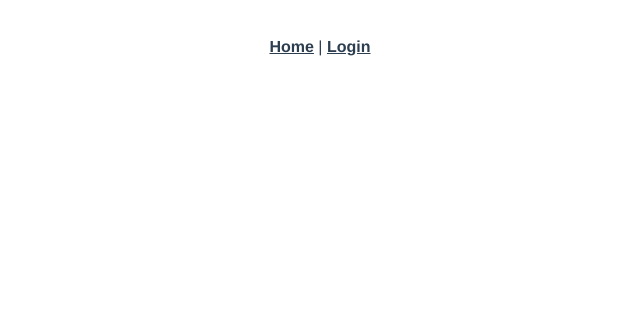
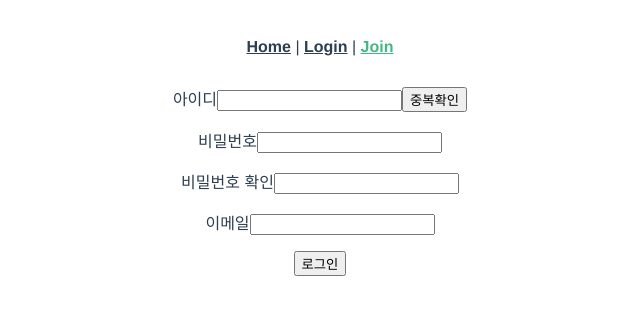
Before and after one commit to Tareun3406/SpringVue, a Vue app in the folder frontend/: page /join in a window 1280 px wide. Shown: the top 314 px of the page, without its empty margins (320-960 px from the left). Built offline with nearby package versions, Linux system fonts and the light colour scheme; no server answers.

Commit message:
feat : login in frontend

```diff
--- a/frontend/src/App.vue
+++ b/frontend/src/App.vue
@@ -2,7 +2,10 @@
   <div id="app">
     <nav>
       <router-link to="/">Home</router-link> |
-      <router-link to="/login" v-bind:hidden="GET_IS_LOGGED_IN">Login</router-link>
+      <span v-bind:hidden="GET_IS_LOGGED_IN">
+        <router-link to="/login">Login</router-link> |
+        <router-link to="/join">Join</router-link>
+      </span>
       <a href="#" v-on:click="logout" v-bind:hidden="!GET_IS_LOGGED_IN">Logout</a>
 
     </nav>
--- /dev/null
+++ b/frontend/src/components/join/EmailInput.vue
@@ -0,0 +1,33 @@
+<template>
+  <div>
+    <p>
+      <span>이메일</span>
+      <input type="email" name="email" v-model="localEmail">
+    </p>
+  </div>
+</template>
+
+<script>
+import {mapMutations} from "vuex";
+
+export default {
+  name: "emailInput",
+  data() {
+    return {
+      localEmail: "",
+    }
+  },
+  watch : {
+    localEmail(value) {
+      this.updateEmail(value);
+    }
+  },
+  methods: {
+    ...mapMutations('joinForm', ["updateEmail"])
+  }
+}
+</script>
+
+<style>
+
+</style>
--- /dev/null
+++ b/frontend/src/components/join/JoinForm.vue
@@ -0,0 +1,31 @@
+<template>
+  <form @submit="doJoinOnSubmit">
+    <username-input></username-input>
+    <password-input></password-input>
+    <email-input></email-input>
+    <button>로그인</button>
+  </form>
+</template>
+
+<script>
+import UsernameInput from "@/components/join/UsernameInput.vue";
+import PasswordInput from "@/components/join/PasswordInput.vue";
+import EmailInput from "@/components/join/EmailInput.vue";
+import {mapActions} from "vuex";
+
+export default {
+  name: "JoinForm",
+  components: {
+    UsernameInput,
+    PasswordInput,
+    EmailInput
+  },
+  methods: {
+    ...mapActions("joinForm",["doJoinOnSubmit"])
+  }
+}
+</script>
+
+<style scoped>
+
+</style>
--- /dev/null
+++ b/frontend/src/components/join/PasswordInput.vue
@@ -0,0 +1,45 @@
+<template>
+  <div>
+    <p>
+      <span>비밀번호</span>
+      <input type="password" name="password" v-model="localPassword">
+    </p>
+    <p>
+      <span>비밀번호 확인</span>
+      <input type="password" name="pwCheck" v-model="localPwCheck">
+    </p>
+    <p :hidden="getIsSamePw">비밀번호와 같지 않습니다.</p>
+  </div>
+</template>
+
+<script>
+import {mapGetters, mapMutations} from "vuex";
+
+export default {
+  name: "passwordInput",
+  data() {
+    return {
+      localPassword : "",
+      localPwCheck : "",
+    }
+  },
+  computed: {
+    ...mapGetters("joinForm",["getIsSamePw"]),
+  },
+  watch: {
+    localPassword(value) {
+      this.updatePassword(value);
+    },
+    localPwCheck(value) {
+      this.updatePwCheck(value);
+    }
+  },
+  methods: {
+    ...mapMutations("joinForm", ["updatePassword", "updatePwCheck"])
+  }
+}
+</script>
+
+<style scoped>
+
+</style>
--- /dev/null
+++ b/frontend/src/components/join/UsernameInput.vue
@@ -0,0 +1,41 @@
+<template>
+  <div>
+    <span>아이디</span>
+    <input type="text" name="username" v-model="localUsername">
+    <button type="button" @click="duplicateCheck">중복확인</button>
+    <p>
+      <span v-bind:hidden="!isDuplicatedUsername">중복 아이디입니다.</span>
+      <span v-bind:hidden="isDuplicatedUsername">사용 가능한 아이디입니다.</span>
+    </p>
+  </div>
+</template>
+
+<script>
+import {mapActions, mapMutations, mapState} from "vuex";
+
+export default {
+  name: 'usernameInput',
+  data() {
+    return {
+      localUsername: ''
+    }
+  },
+  computed: {
+    ...mapState('joinForm',["username","isDuplicatedUsername"])
+  },
+  watch: {
+    localUsername(newVal) {
+      this.updateUsername(newVal);
+      this.setIsCheckedDuplicated(false);
+    }
+  },
+  methods: {
+    ...mapMutations('joinForm',["updateUsername","setIsCheckedDuplicated"]),
+    ...mapActions('joinForm', ["duplicateCheck"])
+  }
+}
+</script>
+
+<style scoped>
+
+</style>
--- a/frontend/src/router/index.js
+++ b/frontend/src/router/index.js
@@ -2,6 +2,7 @@ import Vue from 'vue'
 import VueRouter from 'vue-router'
 import HomeView from '../views/HomeView.vue'
 import LoginView from "@/views/LoginView.vue";
+import JoinView from "@/views/JoinView.vue";
 
 Vue.use(VueRouter)
 
@@ -15,6 +16,11 @@ const routes = [
     path: '/login',
     name: 'login',
     component: LoginView
+  },
+  {
+    path: '/join',
+    name: 'join',
+    component: JoinView
   }
 ]
 
--- a/frontend/src/store/index.js
+++ b/frontend/src/store/index.js
@@ -1,6 +1,7 @@
 import Vue from 'vue'
 import Vuex from 'vuex'
 import axios from "axios";
+import joinForm from "@/store/joinForm";
 
 Vue.use(Vuex)
 
@@ -27,5 +28,6 @@ export default new Vuex.Store({
     }
   },
   modules: {
+    joinForm
   }
 })
--- /dev/null
+++ b/frontend/src/store/joinForm.js
@@ -0,0 +1,81 @@
+import axios from "axios";
+import router from "@/router";
+
+export default {
+    namespaced: true,
+    state: {
+        username: "",
+        // isInvalidUsername: true,
+        isDuplicatedUsername : "",
+        isCheckedDuplicated : false,    // true 일때 로그인 허용
+
+        password: "",
+        pwCheck: "",
+        // IsInvalidPw: true,
+
+        email: "",
+        // IsInvalidEmail: true
+    },
+    getters: {
+        getIsSamePw(state) {
+            return state.password === state.pwCheck;
+        }
+    },
+    mutations: {
+        updateUsername(state, value) {
+            state.username = value;
+        },
+        setIsDuplicatedUsername(state, value) {
+            state.isDuplicatedUsername = value;
+        },
+        setIsCheckedDuplicated(state, value) {
+            state.isCheckedDuplicated = value;
+        },
+
+
+        updatePassword(state, value) {
+            state.password = value;
+        },
+        updatePwCheck(state, value) {
+            state.pwCheck = value;
+        },
+
+        updateEmail(state, value) {
+            state.email = value;
+        }
+    },
+    actions: {
+        duplicateCheck({ state, commit}) {
+            if (state.username !== "") {
+                axios.get("/checkIsDuplicateUser?username="+state.username)
+                    .then(
+                        response => {
+                            commit('setIsDuplicatedUsername',response.data);
+                            commit('setIsCheckedDuplicated', !response.data);
+                        }
+                    ).catch(
+                    error => console.log(error)
+                )
+            }
+        },
+
+        doJoinOnSubmit({state, getters}, event) {
+            event.preventDefault();
+            console.log("로그인 버튼 클릭!")
+            console.log
+            if (getters.getIsSamePw && state.isCheckedDuplicated && !state.isDuplicatedUsername) {
+                axios.put("/joinUser",{
+                    username:state.username,
+                    password:state.password,
+                    email:state.email
+                }, {
+                    headers: {
+                        "Content-Type" : "application/json"
+                    }
+                }).then( () => {
+                    router.push("/login");
+                }).catch(error => console.log(error))
+            }
+        }
+    }
+}
--- /dev/null
+++ b/frontend/src/views/JoinView.vue
@@ -0,0 +1,20 @@
+<template>
+  <div>
+    <join-form></join-form>
+  </div>
+</template>
+
+<script>
+import JoinForm from "@/components/join/JoinForm.vue";
+
+export default {
+  name: "JoinView",
+  components: {
+    JoinForm
+  }
+}
+</script>
+
+<style scoped>
+
+</style>
```
